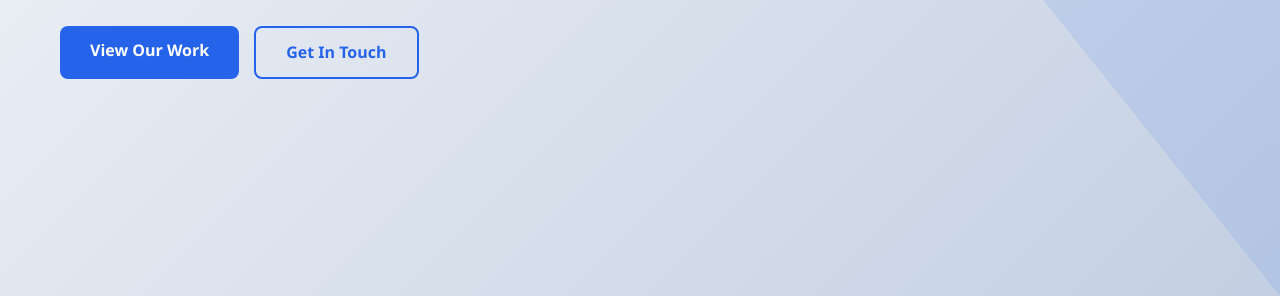
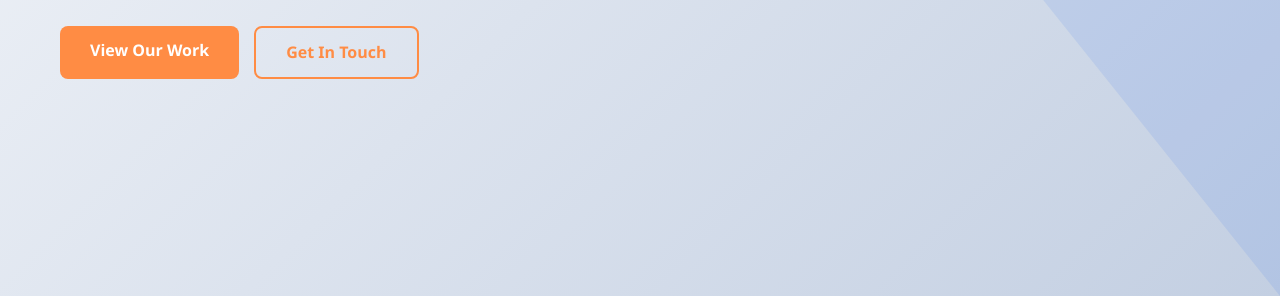
Before and after one commit to jaytshepo/sub4file, a plain HTML site: page index.html in a window 1280 px wide. Shown: the part 504-800 px from the top of the page. Drawn offline with Linux system fonts and the light colour scheme.

Commit message:
Update index.html

```diff
--- a/index.html
+++ b/index.html
@@ -15,9 +15,9 @@
         }
 
         :root {
-            --primary: #2563eb;
-            --primary-dark: #1e40af;
-            --secondary: #f59e0b;
+            --primary: #ff8c44;
+            --primary-dark: #fe5803;
+            --secondary: #6e6f71;
             --dark: #1f2937;
             --light: #f8fafc;
             --gray: #6b7280;
```
